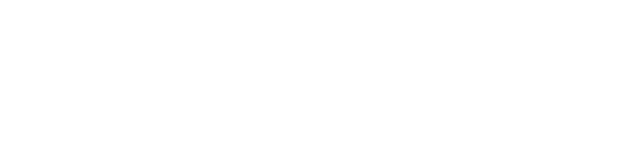
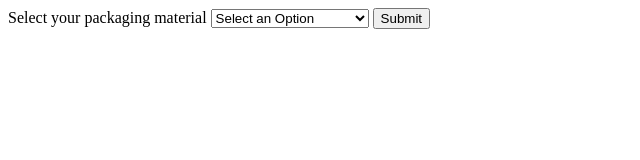
Before and after one commit to coder12git/MiniProject, a plain HTML site: page html/form.html in a window 1280 px wide. Shown: the whole page, without its empty margins (0-640 px from the left). Drawn offline with Linux system fonts and the light colour scheme.

Commit message:
changes
Signed-off-by: Suruchi Kumari <suruchikumarimfp4@gmail.com>

```diff
--- a/html/form.html
+++ b/html/form.html
@@ -0,0 +1,50 @@
+<!DOCTYPE html>
+<html lang="en">
+
+<head>
+    <meta charset="UTF-8">
+    <meta name="viewport" content="width=device-width, initial-scale=1.0">
+    <title>Document</title>
+</head>
+
+<body>
+    <div>
+        <form onsubmit="getJsonData()">
+            <label>Select your packaging material</label>
+            <select id="selectedMaterial">
+                <option value="none" selected disabled hidden>Select an Option</option>
+                <option>Paper</option>
+                <option>Plastic</option>
+                <option>Glass</option>
+                <option>Biodegradable Plastics</option>
+                <option>Metal</option>
+                <option>PaperBoat</option>
+            </select>
+            <button type="submit">Submit</button>
+        </form>
+
+        <p id="result"></p>
+
+    </div>
+
+    <script>
+        const getData = () => {
+            event.preventDefault();
+            const selectedMaterial = document.getElementById("selectedMaterial").value;
+            document.getElementById("result").innerHTML = selectedMaterial;
+        }
+
+        const getJsonData = async () => {
+            event.preventDefault();
+            try{
+            const data = await fetch("../data/data.json");
+            const responseData = await data.json();
+            console.log(responseData);
+            } catch {
+                console.error("Error fetching data");
+            }
+        }
+    </script>
+</body>
+
+</html>
--- a/html/index.html
+++ b/html/index.html
@@ -6,7 +6,7 @@
     <meta charset="UTF-8" />
     <meta name="viewport" content="width=device-width, initial-scale=1.0" />
     <link href="https://cdn.jsdelivr.net/npm/remixicon@3.4.0/fonts/remixicon.css" rel="stylesheet" />
-    <link rel="stylesheet" href="style.css" />
+    <link rel="stylesheet" href="../css/index.css" />
     <title>Web Design Mastery | MEDIBuddy</title>
 </head>
 
@@ -38,7 +38,7 @@
             </div>
             <div class="image">
                 <span class="image__bg"></span>
-                <img src="header-bg.jpg" alt="header image" />
+                <img src="../header-bg.jpg" alt="header image" />
                 <div class="image__content image__content__1">
                     <span><i class="ri-user-3-line"></i></span>
                     <div class="details">
@@ -78,7 +78,7 @@
             </div>
             <div class="image1">
                 <span class="image1__bg"></span>
-                <img src="header1.jpg" alt="header image" />
+                <img src="../header1.jpg" alt="header image" />
 
             </div>
         </header>
@@ -102,7 +102,7 @@
             </div>
             <div class="image2">
                 <span class="image2__bg"></span>
-                <img src="header2.jpg" alt="header image" />
+                <img src="../header2.jpg" alt="header image" />
 
             </div>
         </header>
```
Also changed, not shown: data/data.json (+4 -4 lines).
